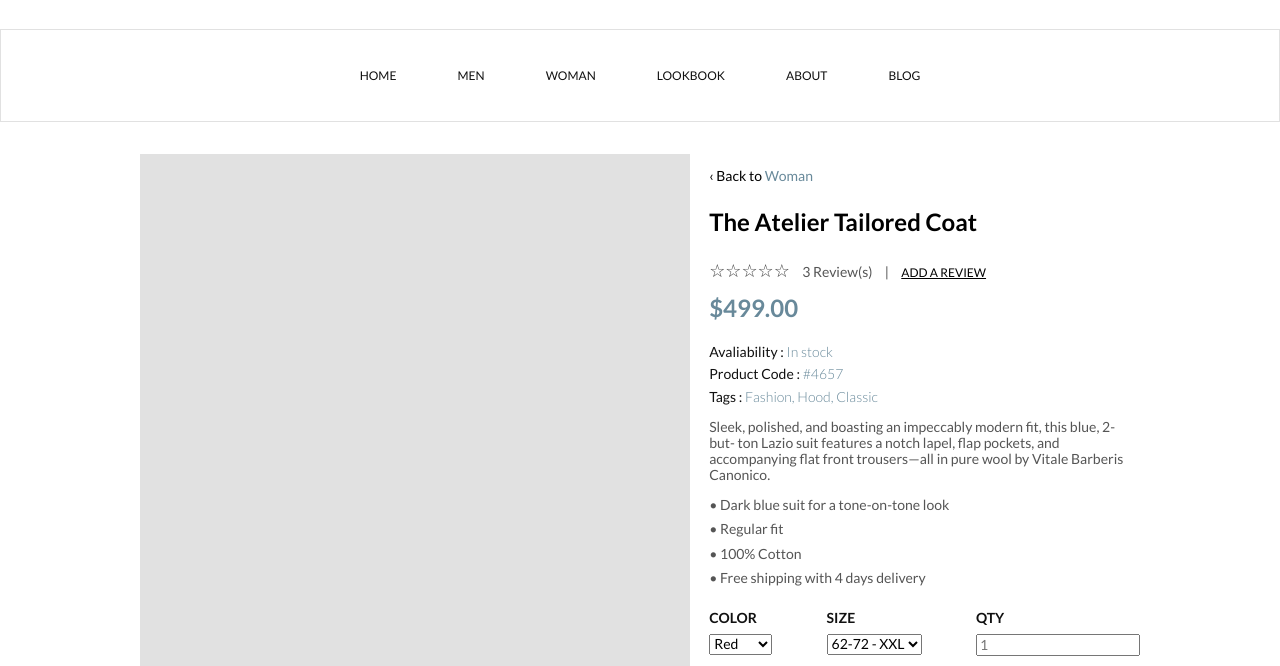
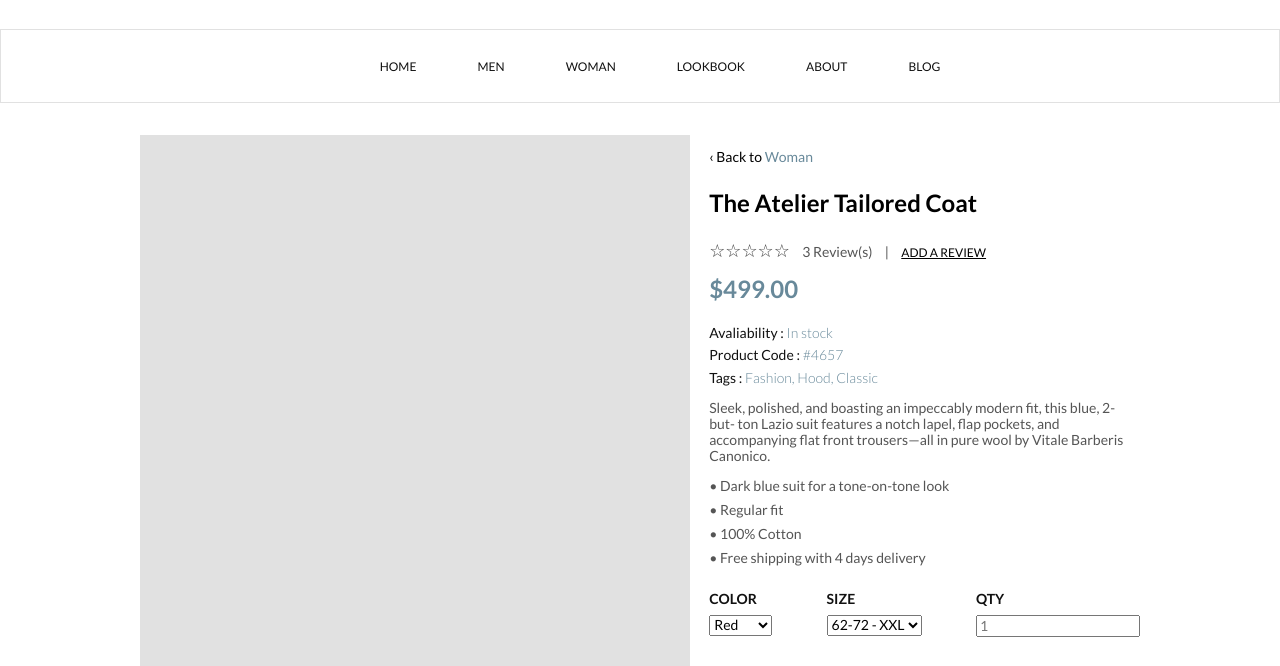
Before and after one commit to StudentNovikov/htmlCss, a plain HTML site: page task2/index.html in a window 1280 px wide. Shown: the part 115-781 px from the top of the page. Drawn offline with Linux system fonts and the light colour scheme.

Commit message:
menu fix

```diff
--- a/task2/styles/partials/_navbar.scss
+++ b/task2/styles/partials/_navbar.scss
@@ -4,7 +4,6 @@ nav {
 
   ul {
     text-align: center;
-    padding: 0.6rem 0;
     margin: 0;
 
     li {
```
Also changed, not shown: task2/styles/style.css.
